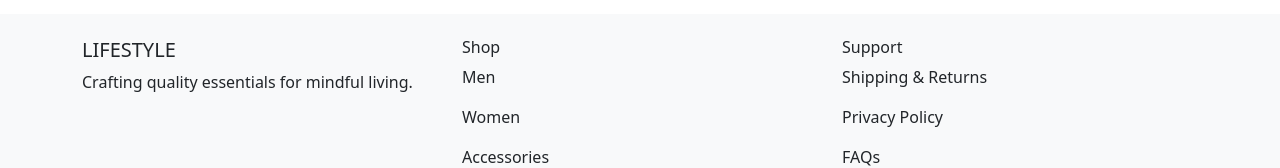
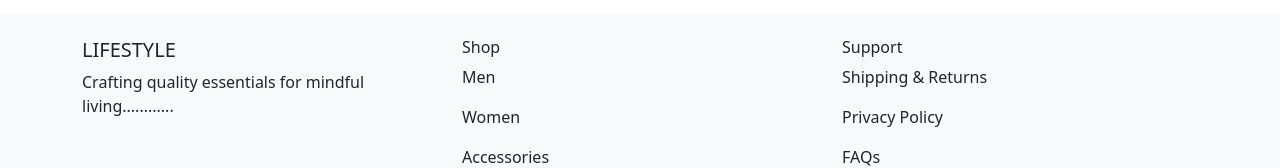
Before and after one commit to koti23223/React, a React (Vite) app: page / in a window 1280 px wide. Shown: the part 1433-1601 px from the top of the page. Built offline with nearby package versions, Linux system fonts and the light colour scheme.

Commit message:
Updated navbar design

```diff
--- a/src/components/footer.jsx
+++ b/src/components/footer.jsx
@@ -8,7 +8,7 @@ export function Footer() {
 
           <div className="col-md-4">
             <h5>LIFESTYLE</h5>
-            <p>Crafting quality essentials for mindful living.</p>
+            <p>Crafting quality essentials for mindful living............</p>
           </div>
 
           <div className="col-md-4">
```
